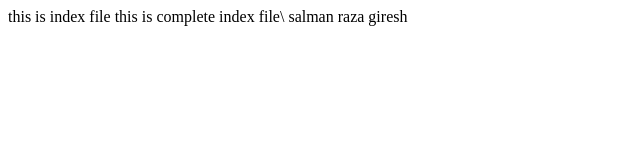
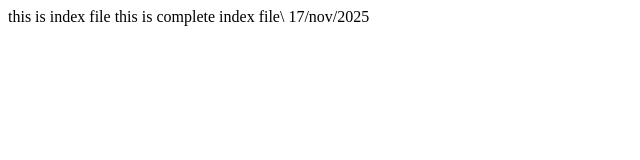
Before and after one commit to giresh2506b-a11y/git-global-10nov-2025, a plain HTML site: page index.html in a window 1280 px wide. Shown: the full height of the page, 0-640 px from the left. Drawn offline with Linux system fonts and the light colour scheme.

Commit message:
Update index.html

```diff
--- a/index.html
+++ b/index.html
@@ -9,6 +9,6 @@
 <body>
     this is index file
     this is complete index file\
-    salman raza giresh
+    17/nov/2025
 </body>
 </html>
```
